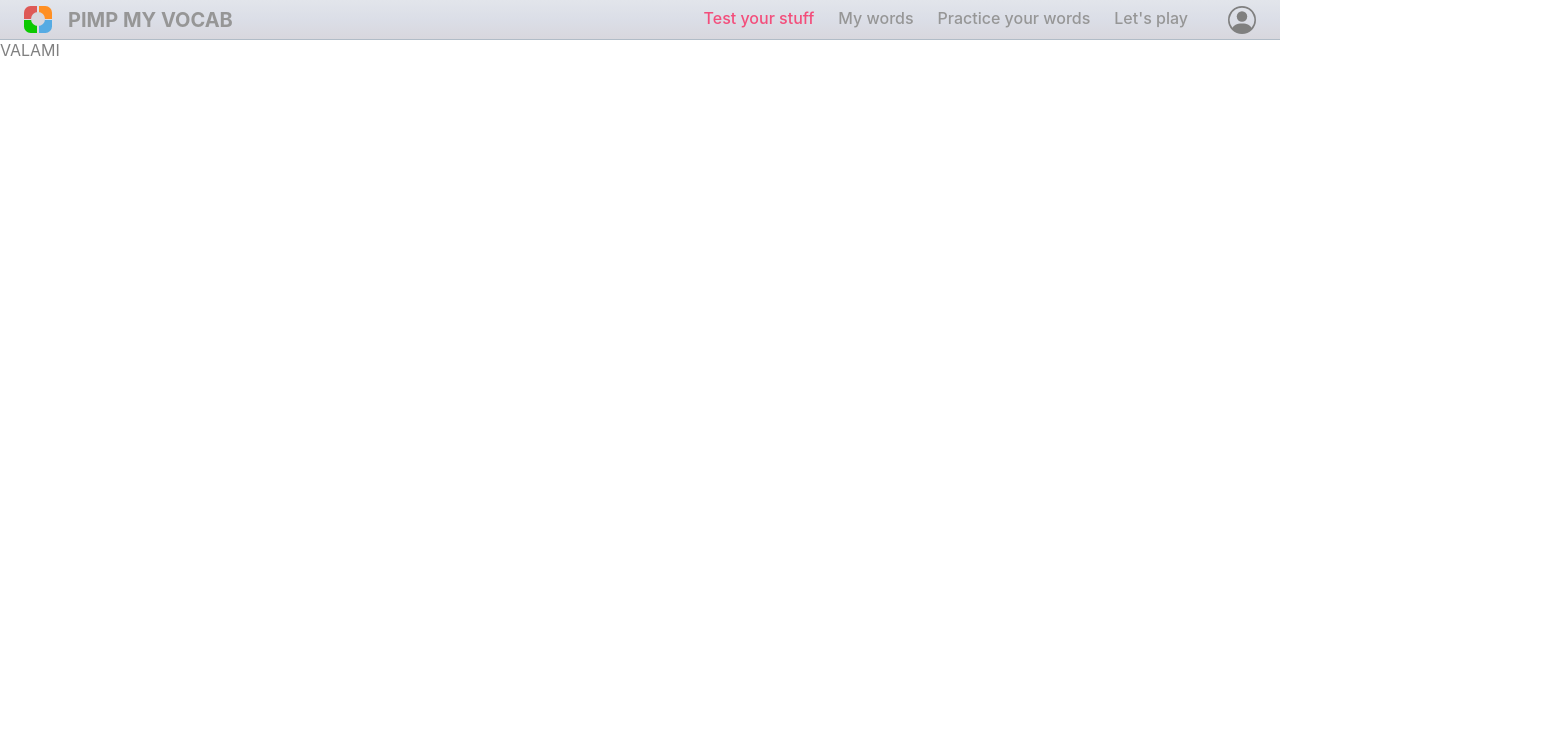
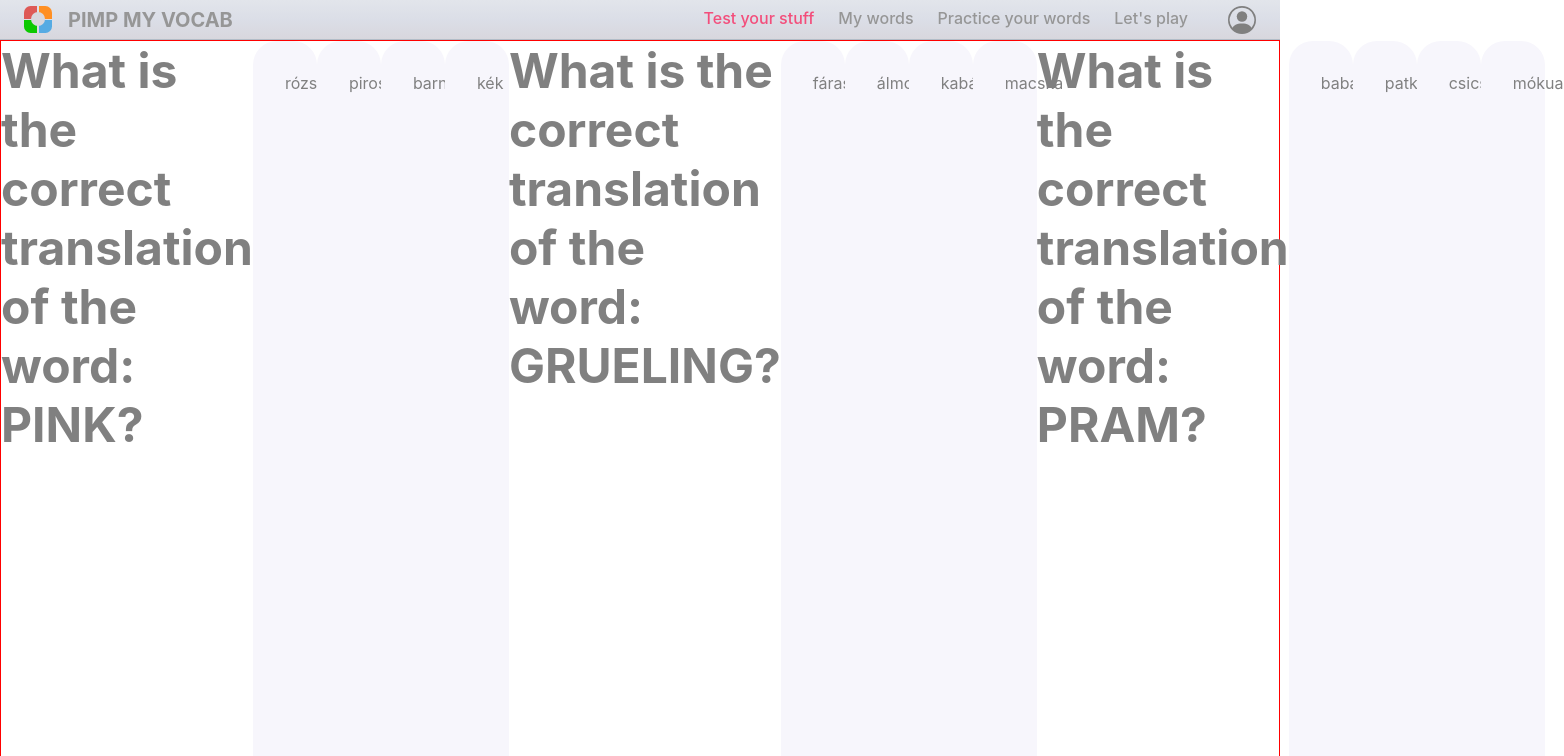
Before and after one commit to Crepkey/pmv_frond_end, a React (Create React App) app: page /practice/words in a window 1280 px wide. Shown: the top 756 px of the page, 1564 px wide, since content can reach past the window. Built offline with nearby package versions, Linux system fonts and the light colour scheme.

Commit message:
Multiple choices feat. init version

```diff
--- a/src/components/mainComponents/PracticeWords.tsx
+++ b/src/components/mainComponents/PracticeWords.tsx
@@ -1,5 +1,31 @@
-import { Word } from "sharedInterfaces";
+import { Fragment, useState } from "react";
 
+/* Styles */
+import { colors } from "src/utils/colors";
+import styled from "styled-components";
+
+const WordChooserContainer = styled.div`
+	display: flex;
+	flex: 1;
+	min-height: 0;
+	min-width: 0;
+	border: 1px solid red;
+`;
+
+const Question = styled.div`
+	font-weight: 700;
+	font-size: 3rem;
+`;
+
+const WordCard = styled.div`
+	display: flex;
+	flex: 1;
+	min-width: 0;
+	min-height: 0;
+	padding: 32px;
+	background: ${colors.blockBackground};
+	border-radius: 24px;
+`;
 interface WordChoices {
 	question: string;
 	correctAnswer: string;
@@ -67,5 +93,18 @@ const dummyData: gameData = {
 };
 
 export default function PracticeWords() {
-	return <div>VALAMI</div>;
+	const [activeRiddle, setActiveRiddle] = useState<WordChoices | WordRelation | WordDefinition>();
+	return (
+		<WordChooserContainer>
+			{dummyData.multipleChoiceGame.map((riddle: WordChoices) => (
+				<Fragment>
+					<Question>{riddle.question}</Question>
+					<WordCard>{riddle.correctAnswer}</WordCard>
+					<WordCard>{riddle.wrongAnswer1}</WordCard>
+					<WordCard>{riddle.wrongAnswer2}</WordCard>
+					<WordCard>{riddle.wrongAnswer3}</WordCard>
+				</Fragment>
+			))}
+		</WordChooserContainer>
+	);
 }
```
